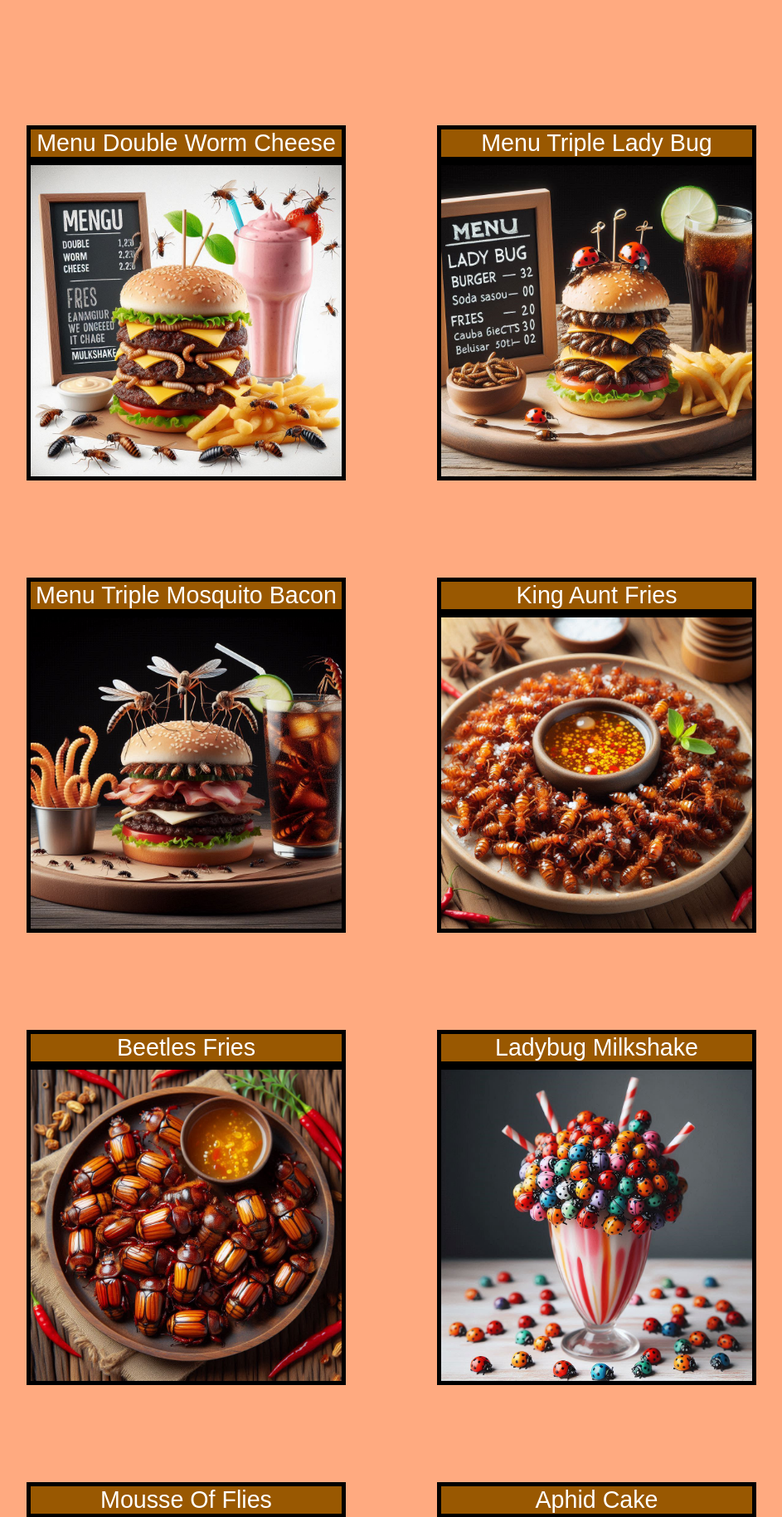
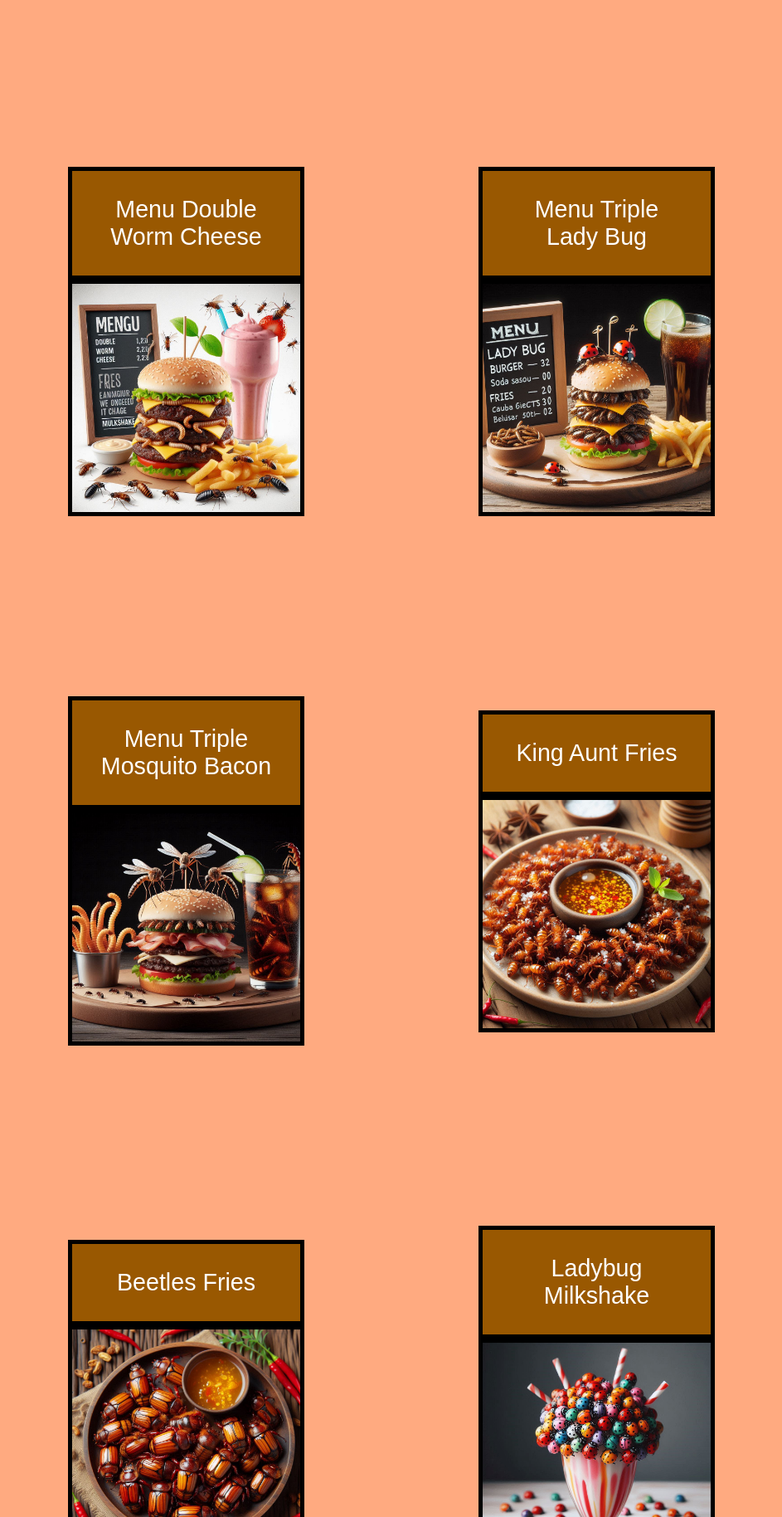
Before and after one commit to andrelopes1/web-development-projects, a PHP site: the page made by Basic-HTML-&-CSS/Crazy-Burger-Website/index.html in a window 1280 px wide. Shown: the part 1211-3039 px from the top of the page at 83% size, without its empty margins (168-1111 px from the left). Run offline with PHP 8.4, Linux system fonts and the light colour scheme.

Commit message:
Update style.css

```diff
--- a/Basic-HTML-&-CSS/Crazy-Burger-Website/style.css
+++ b/Basic-HTML-&-CSS/Crazy-Burger-Website/style.css
@@ -157,6 +157,7 @@ footer {
     border: 5px solid black;
     background-color: rgb(153, 88, 1);
     color: white;
+    padding: 30px;
 }
 .food-images {
     max-width: 100%;
@@ -178,4 +179,5 @@ footer {
 
 .menu-items {
     padding: 50px;
+    margin: 50px;
 }
```
